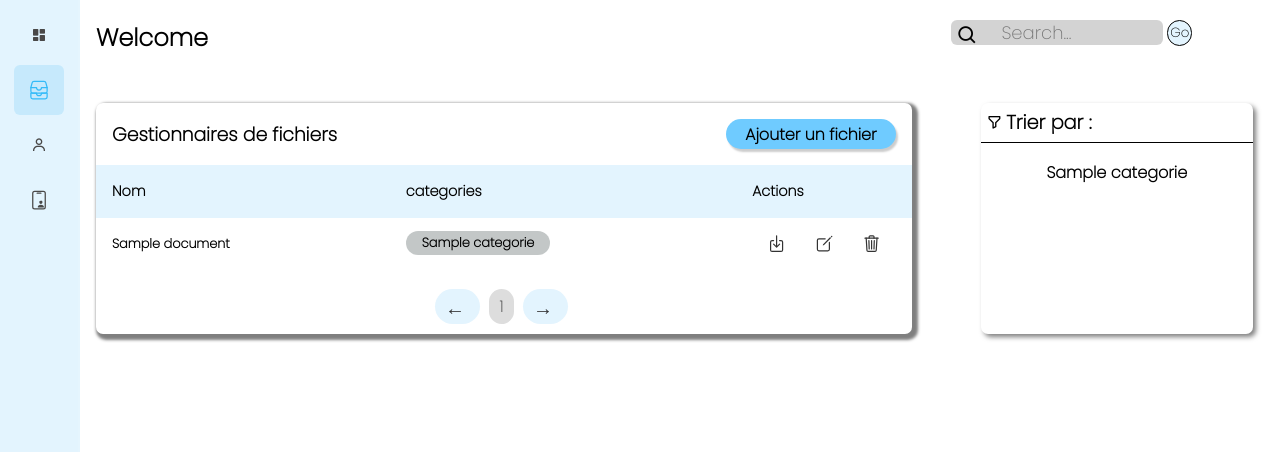
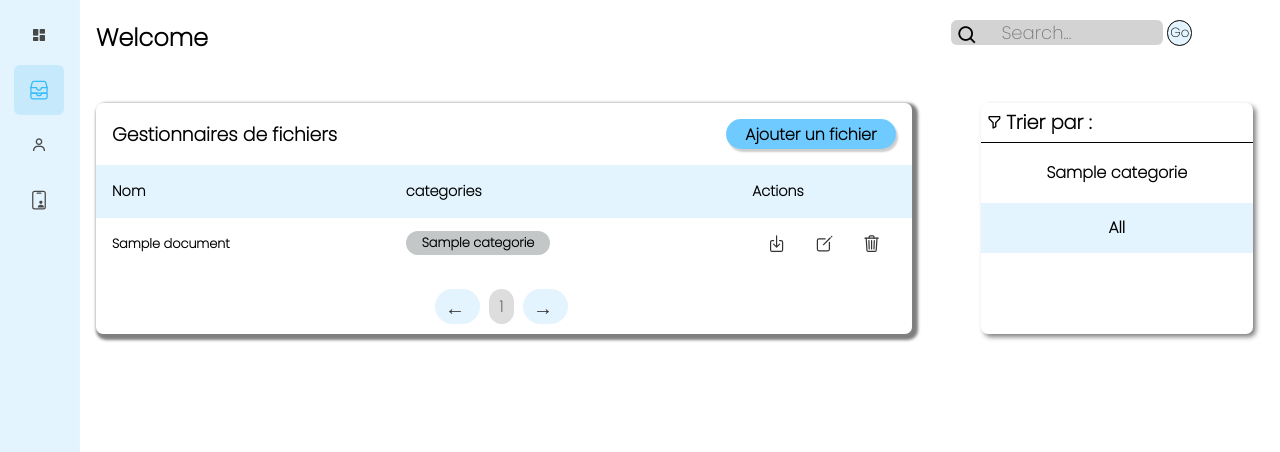
Before and after one commit to Claude127/stageX2, a Django app: page /files/ in a window 1280 px wide. Shown: the part 66-518 px from the top of the page. Run offline with Django 4.2, Linux system fonts and the light colour scheme; a user stored in the database is signed in; tables that the repository leaves empty hold one stand-in row (values such as "Sample post"); grey boxes marked "Sample" are stand-in pictures; parts of the project's set-up code (start-up, migrations or seed data) failed here and were passed over.

Commit message:
filter file function[final]

```diff
--- a/labfile/templates/file.html
+++ b/labfile/templates/file.html
@@ -170,6 +170,7 @@
                       {% for cat in cats %}
                         <li class="list-filter"><a href="{% url 'sort_files' cat.id %}">{{ cat.nom }}</a></li>
                     {% endfor %}
+                        <li class="list-filter"><a href="{% url 'file' %}">All</a></li>
                   </ul>
               </div>
 
--- a/labfile/views.py
+++ b/labfile/views.py
@@ -259,6 +259,7 @@ def search(request):
 def sort_files(request, category_id):
     category = Categorie.objects.get(pk=category_id)
     files = Document.objects.filter(categorie=category)
+    cat = Categorie.objects.all()
     user = request.user
     if user:
         nom = user.nom
@@ -266,4 +267,4 @@ def sort_files(request, category_id):
         img = user.image.name
 
         return render(request, 'sort_files.html',
-                      {'categorie': category, 'files': files, 'nom': nom, 'prenom': prenom, 'img': img})
+                      {'categorie': category, 'files': files, 'nom': nom, 'prenom': prenom, 'img': img, 'cats': cat})
```
